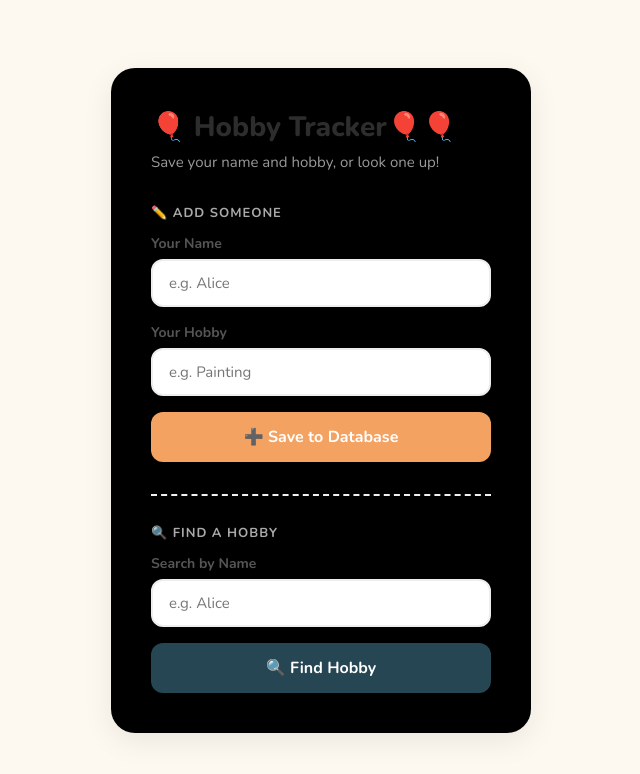
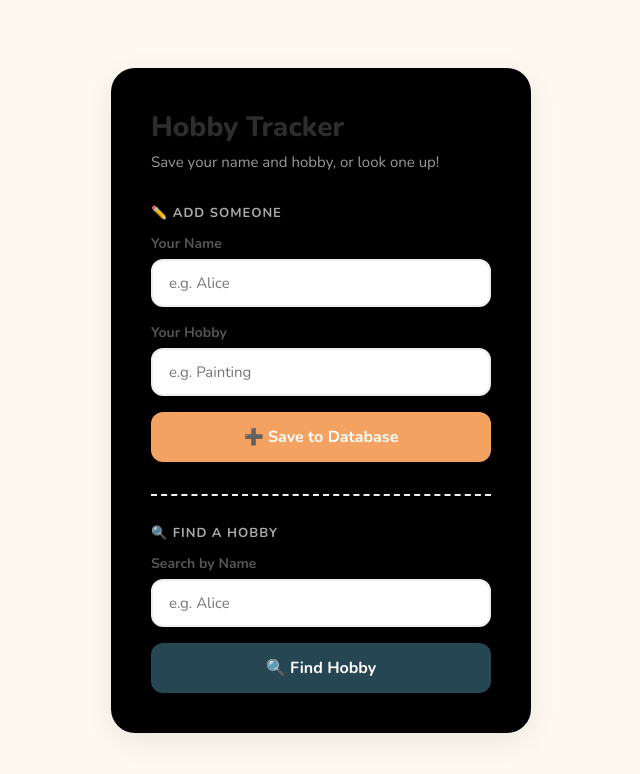
Before and after one commit to Rushabh99-Tech/DevOps-Practice, a website: page 2. HTML Database/index.html in a window 1280 px wide. Shown: the whole page, without its empty margins (319-959 px from the left). Drawn offline with nearby package versions, Linux system fonts and the light colour scheme.

Commit message:
removed ballons

```diff
--- a/2. HTML Database/index.html
+++ b/2. HTML Database/index.html
@@ -122,7 +122,7 @@
 </head>
 <body>
   <div class="card">
-    <h1>🎈 Hobby Tracker🎈🎈</h1>
+    <h1>Hobby Tracker</h1>
     <p class="subtitle">Save your name and hobby, or look one up!</p>
 
     <!-- ADD SECTION -->
```
